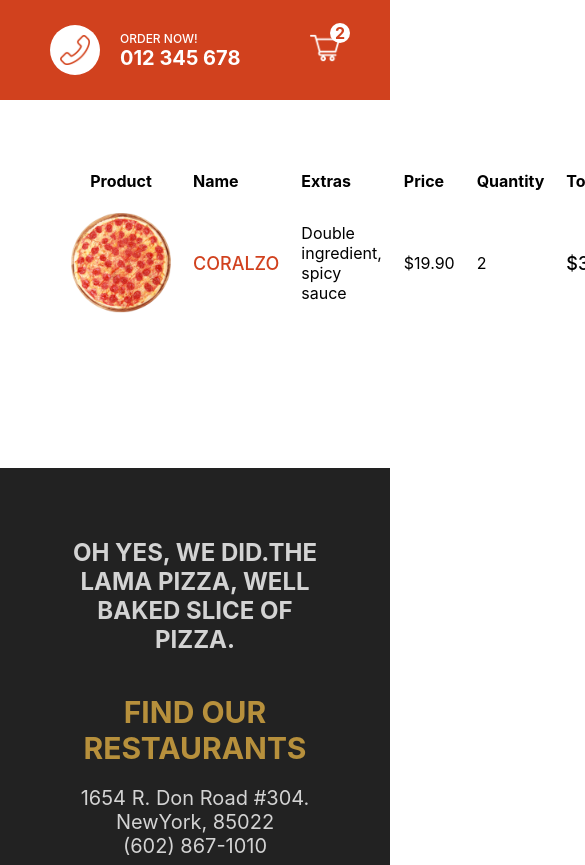
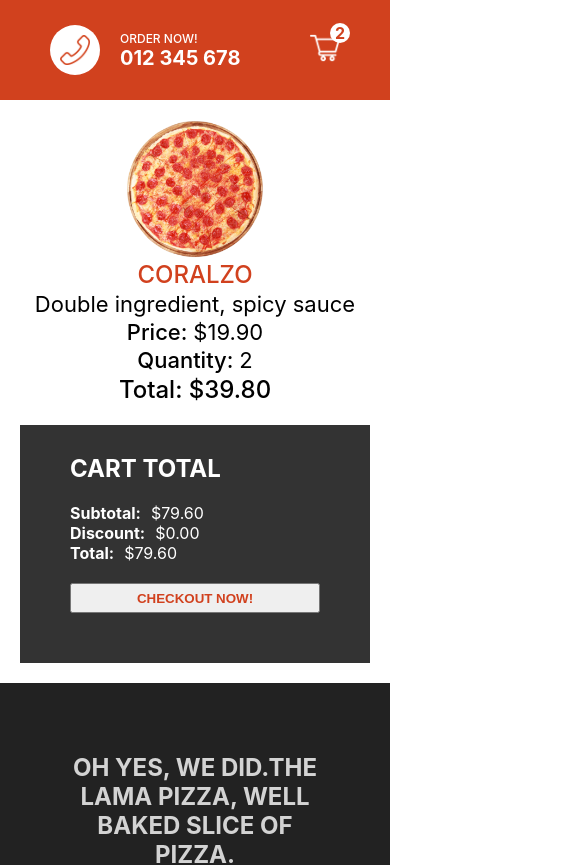
Before and after one commit to wahyubudies/pizzalian, a Next.js app: page /cart in a window 390 px wide. Shown: the top 865 px of the page, 585 px wide, since content can reach past the window. Built offline with nearby package versions, Linux system fonts and the light colour scheme.

Commit message:
Menyelesaikan responsive halaman cart

```diff
--- a/pages/cart/styles.module.css
+++ b/pages/cart/styles.module.css
@@ -23,11 +23,11 @@
   border-spacing: 20px;
 }
 
-.table thead tr th:first-child{
+.table thead tr th:first-child {
   text-align: center;
 }
 
-.table thead tr th{
+.table thead tr th {
   text-align: left;
 }
 
@@ -65,3 +65,62 @@
   cursor: pointer;
   margin-top: 20px;
 }
+
+@media screen and (max-width: 480px) {
+  .container {
+    flex-direction: column;
+    padding: 20px;
+  }
+
+  .table {
+    display: flex;
+    flex-direction: column;
+    align-items: center;
+    justify-content: center;
+  }
+
+  .trTitle {
+    display: none;
+  }
+
+  .tr {
+    display: flex;
+    flex-direction: column;
+    align-items: center;
+    justify-content: center;
+    margin-bottom: 20px;
+  }
+
+  .imgContainer {
+    width: 35vw;
+    height: 35vw;
+  }
+
+  .name,
+  .total {
+    font-size: 24px;
+  }
+
+  .extras,
+  .price,
+  .quantity {
+    font-size: 22px;
+  }
+
+  .price::before {
+    content: "Price: ";
+    font-weight: 500;
+  }
+  .quantity::before {
+    content: "Quantity: ";
+    font-weight: 500;
+  }
+  .total::before {
+    content: "Total: ";
+    font-weight: 500;
+  }
+
+  .wrapper {
+    width: 100%;
+  }
+}
```
